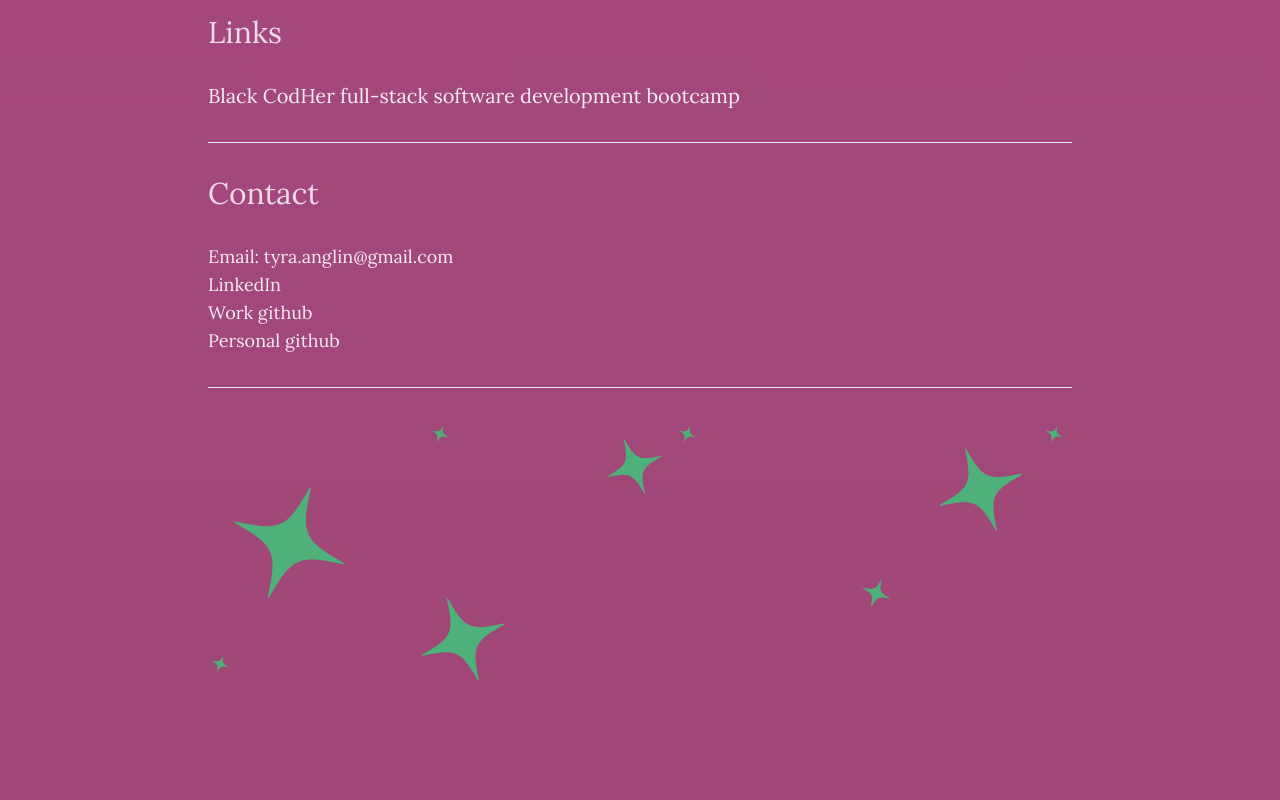
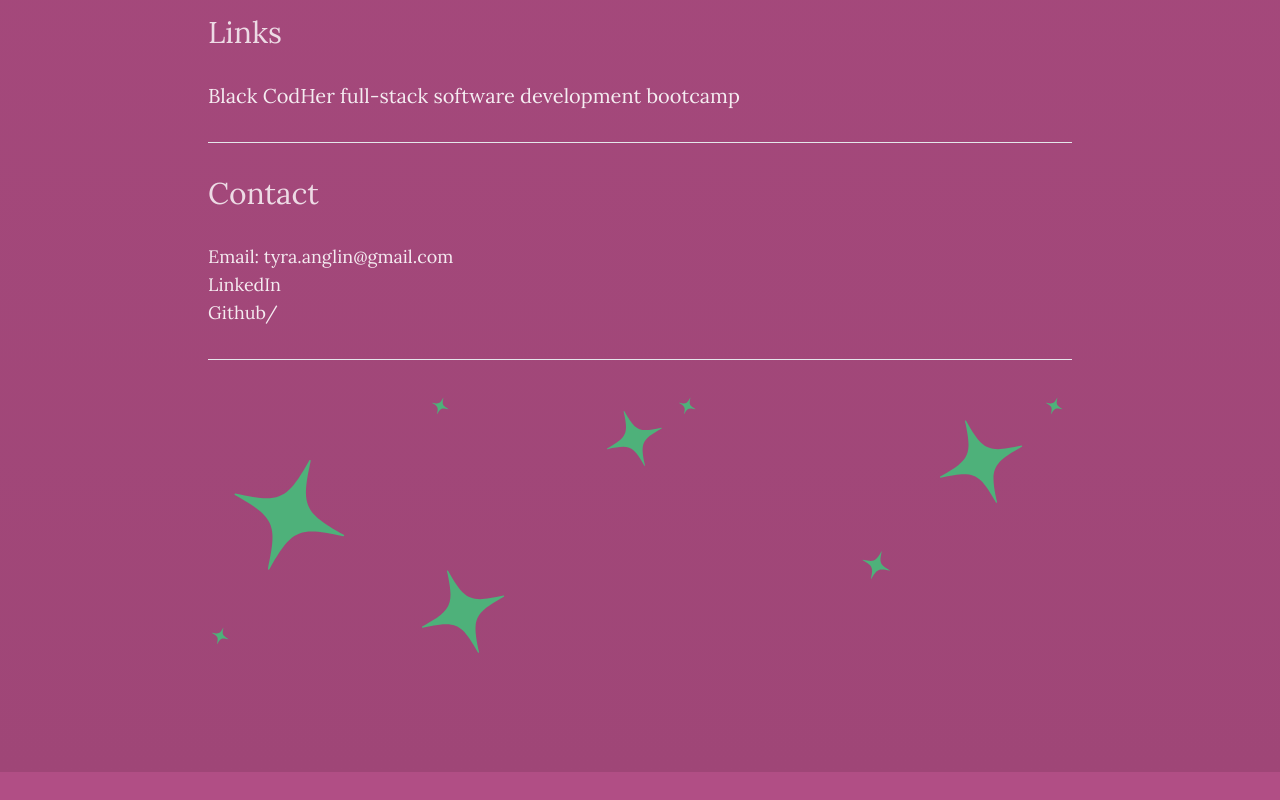
Before and after one commit to siatyra/tyras-website, a Next.js app: page /about in a window 1280 px wide. Shown: the part 2042-2842 px from the top of the page. After the commit the page ends 2814 px from the top, so only its background shows below. Built offline with nearby package versions, Linux system fonts and the light colour scheme.

Commit message:
correct github link and some cleanup

```diff
--- a/src/app/about/page.tsx
+++ b/src/app/about/page.tsx
@@ -235,16 +235,9 @@ export default function Page() {
         </ScrollSection>
         <ScrollSection>
           <li>
-            <Link href='https://github.com/sia-tyra'>
-              Work github
-            </Link>
-          </li>
-        </ScrollSection>
-        <ScrollSection>
-          <li>
-            <Link href='https://github.com/siatyra'>
-              Personal github
-            </Link>
+            <Link href='https://github.com/tyraanosaurus'>
+              Github
+            </Link>/
           </li>
         </ScrollSection>
       </ul>
@@ -254,27 +247,27 @@ export default function Page() {
 
   return (
       <div className='flex flex-col justify-start gap-8'>
-          <ScrollSection className=''>
+          <ScrollSection>
             {intro}
           </ScrollSection>
 
-          <ScrollSection className=''>
+          <ScrollSection>
             {summary}
           </ScrollSection>
 
-          <ScrollSection className=''>
+          <ScrollSection>
             {skills}
           </ScrollSection>
 
-          <ScrollSection className=''>
+          <ScrollSection>
             {links}
           </ScrollSection>
 
-          <ScrollSection className=''>
+          <ScrollSection>
             {contact}
           </ScrollSection>
 
-          <ScrollSection className=''>
+          <ScrollSection>
             <Sparkles />
           </ScrollSection>
       </div>
```
